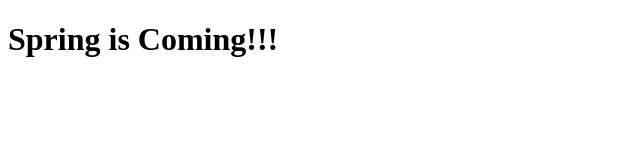
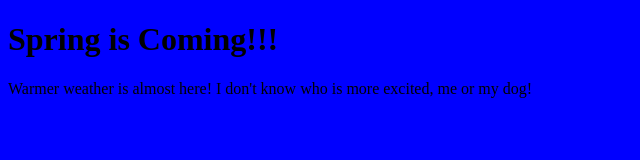
Before and after one commit to JayceDowns42/SpringPractice, a plain HTML site: page index.html in a window 1280 px wide. Shown: the whole page, without its empty margins (0-640 px from the left). Drawn offline with Linux system fonts and the light colour scheme.

Commit message:
Added a paragraph and a style sheet

```diff
--- a/index.html
+++ b/index.html
@@ -5,8 +5,10 @@
     <meta name="viewport" content="width=h1, initial-scale=1.0">
     <meta http-equiv="X-UA-Compatible" content="ie=edge">
     <title>Document</title>
+    <link rel="stylesheet" href="styles.css">
 </head>
 <body>
     <h1>Spring is Coming!!!</h1>
+    <p>Warmer weather is almost here! I don't know who is more excited, me or my dog!</p>
 </body>
 </html>
--- /dev/null
+++ b/styles.css
@@ -0,0 +1,3 @@
+body {
+    background-color: blue;
+}
```
